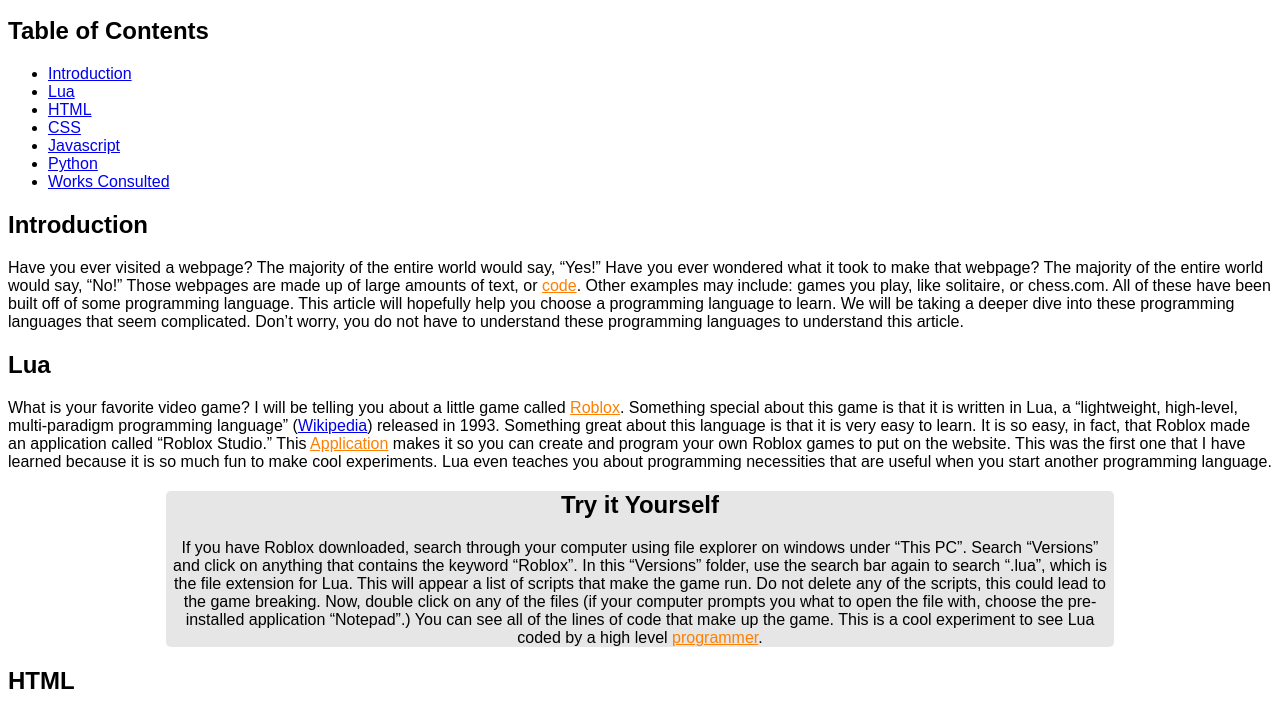
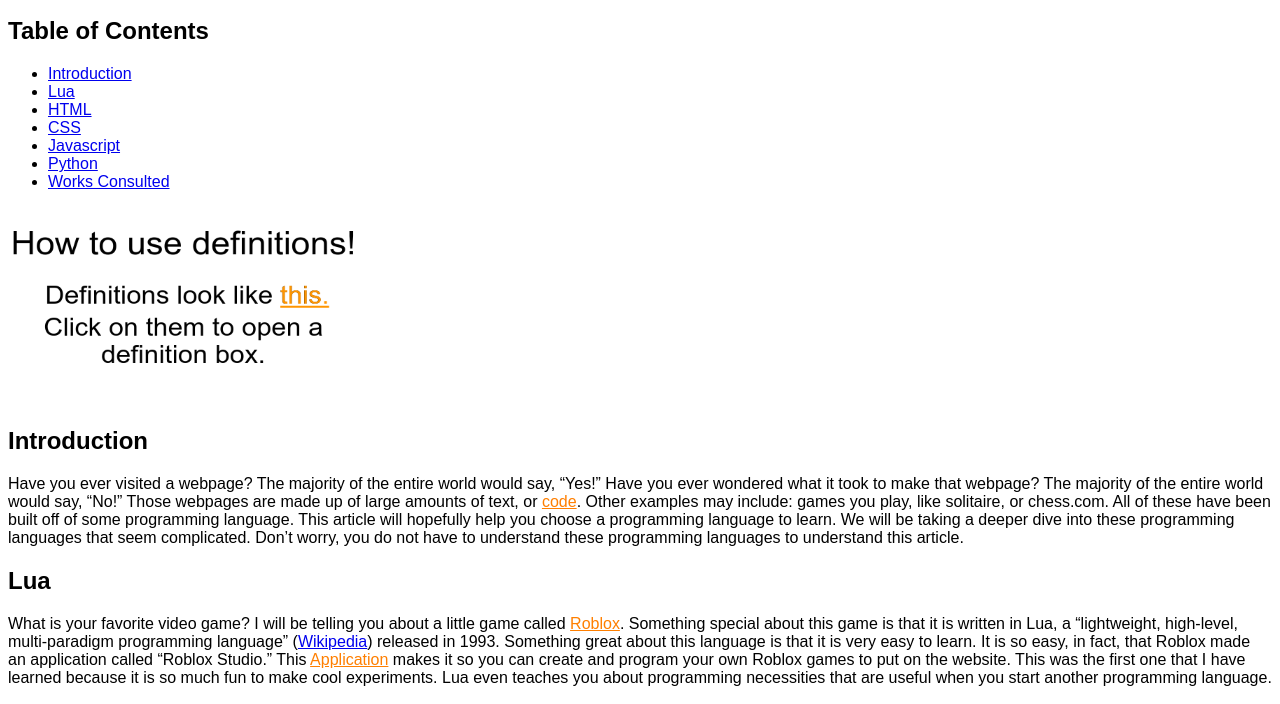
Before and after one commit to jamesongah/Best-Programming-Languages, a plain HTML site: page index.html in a window 1280 px wide. Shown: the part 91-795 px from the top of the page. Drawn offline with Linux system fonts and the light colour scheme.

Commit message:
Update index.html

```diff
--- a/index.html
+++ b/index.html
@@ -50,6 +50,7 @@
                 <li><a href="#worksconsulted">Works Consulted</a></li>
             </ul>
         </div>
+        <img src="tip.png" alt="How to use definitions: click on the orange, underline words to pop up a definition box." width="350" height="200">
         <h2 id="intro">Introduction</h2>
         <p>Have you ever visited a webpage? The majority of the entire world would say, “Yes!” Have you ever wondered what it took to make that webpage? The majority of the entire world would say, “No!” Those webpages are made up of large amounts of text, or <label class="definition" onclick="document.getElementById('codeBox').showModal();">code</label>. Other examples may include: games you play, like solitaire, or chess.com. All of these have been built off of some programming language. This article will hopefully help you choose a programming language to learn. We will be taking a deeper dive into these programming languages that seem complicated. Don’t worry, you do not have to understand these programming languages to understand this article.</p>
         <h2 id="lua">Lua</h2>
```
